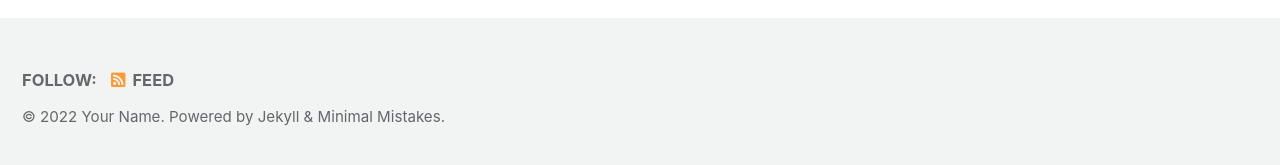
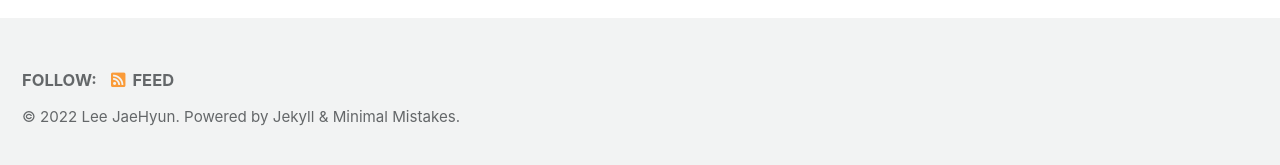
Before and after one commit to Ejae2jae/Ejae2jae.github.io, a Jekyll site: the page built from index.html, in a window 1280 px wide. Shown: the part 727-892 px from the top of the page. Built offline with Jekyll 4.4.1, drawn with Linux system fonts in a browser that asks for light colours; cached includes are drawn as plain includes; the list of posts is cut into pages by our own code.

Commit message:
blog test

```diff
--- a/_config.yml
+++ b/_config.yml
@@ -19,7 +19,7 @@ locale                   : "en-US"
 title                    : "Site Title"
 title_separator          : "-"
 subtitle                 : # site tagline that appears below site title in masthead
-name                     : "Your Name"
+name                     : "Lee JaeHyun"
 description              : "An amazing website."
 url                      : # the base hostname & protocol for your site e.g. "https://mmistakes.github.io"
 baseurl                  : # the subpath of your site, e.g. "/blog"
```
